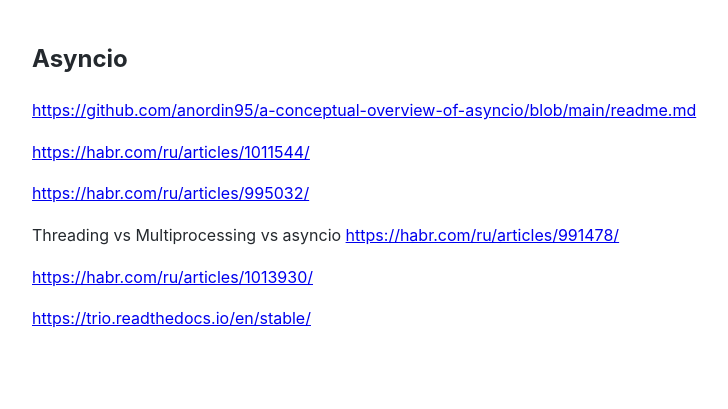
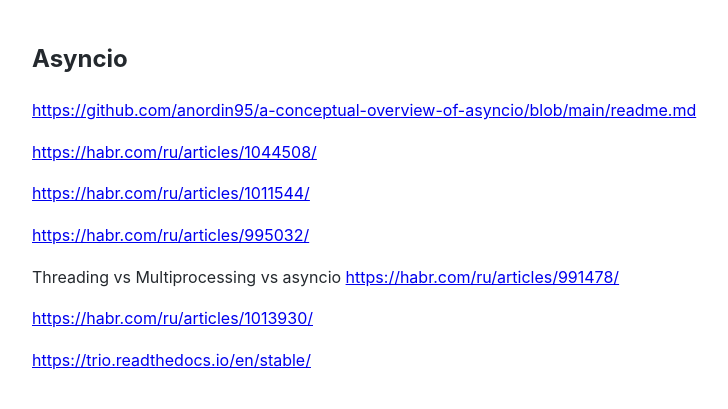
Before and after one commit to Michael-Lubinsky/michael-lubinsky.github.com, a Jekyll site: the page built from python/asyncio.md, in a window 1280 px wide. Shown: the top 409 px of the page, without its empty margins (158-886 px from the left). Built offline with Jekyll 4.4.1, drawn with Linux system fonts in a browser that asks for light colours; our own code applies the rules of GitHub Pages for plain Markdown files.

Commit message:
Update asyncio.md

```diff
--- a/python/asyncio.md
+++ b/python/asyncio.md
@@ -1,5 +1,8 @@
 ## Asyncio
 <https://github.com/anordin95/a-conceptual-overview-of-asyncio/blob/main/readme.md>
+
+
+<https://habr.com/ru/articles/1044508/>
 
 <https://habr.com/ru/articles/1011544/>
 
```
